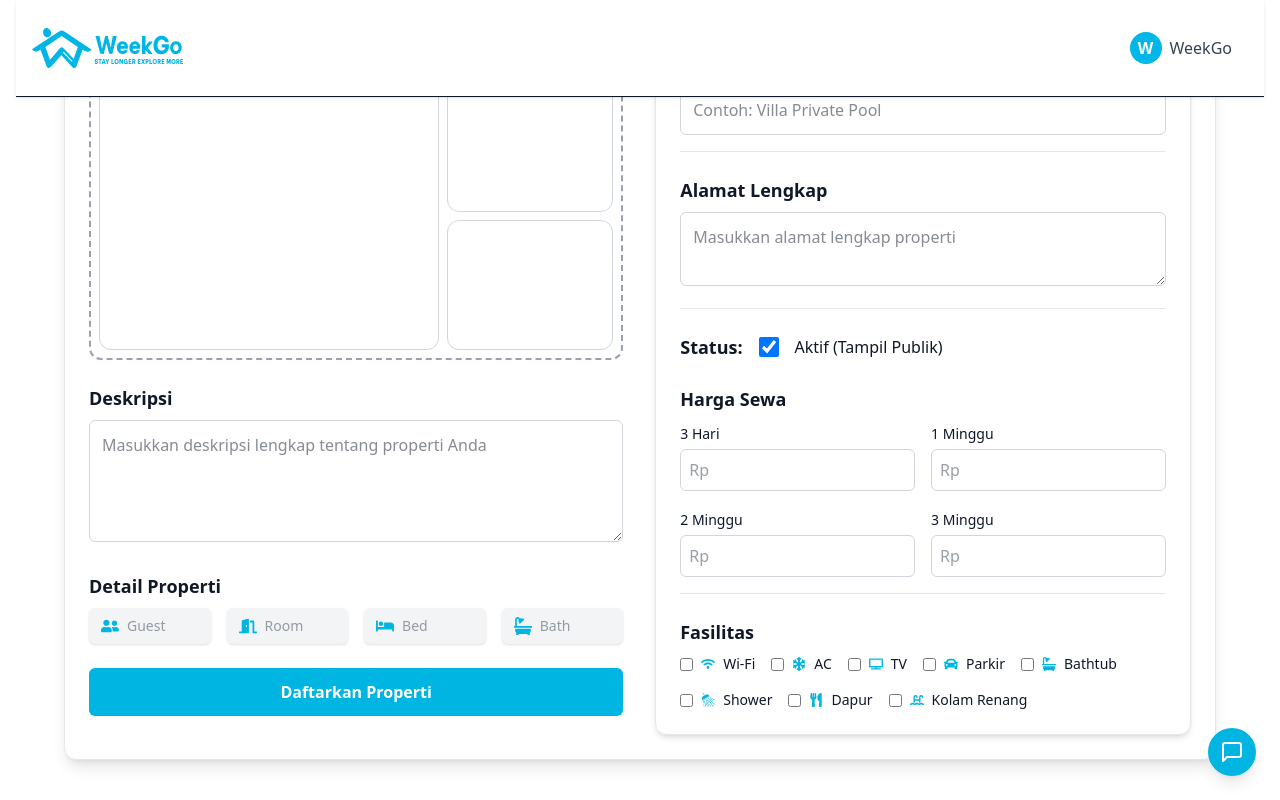
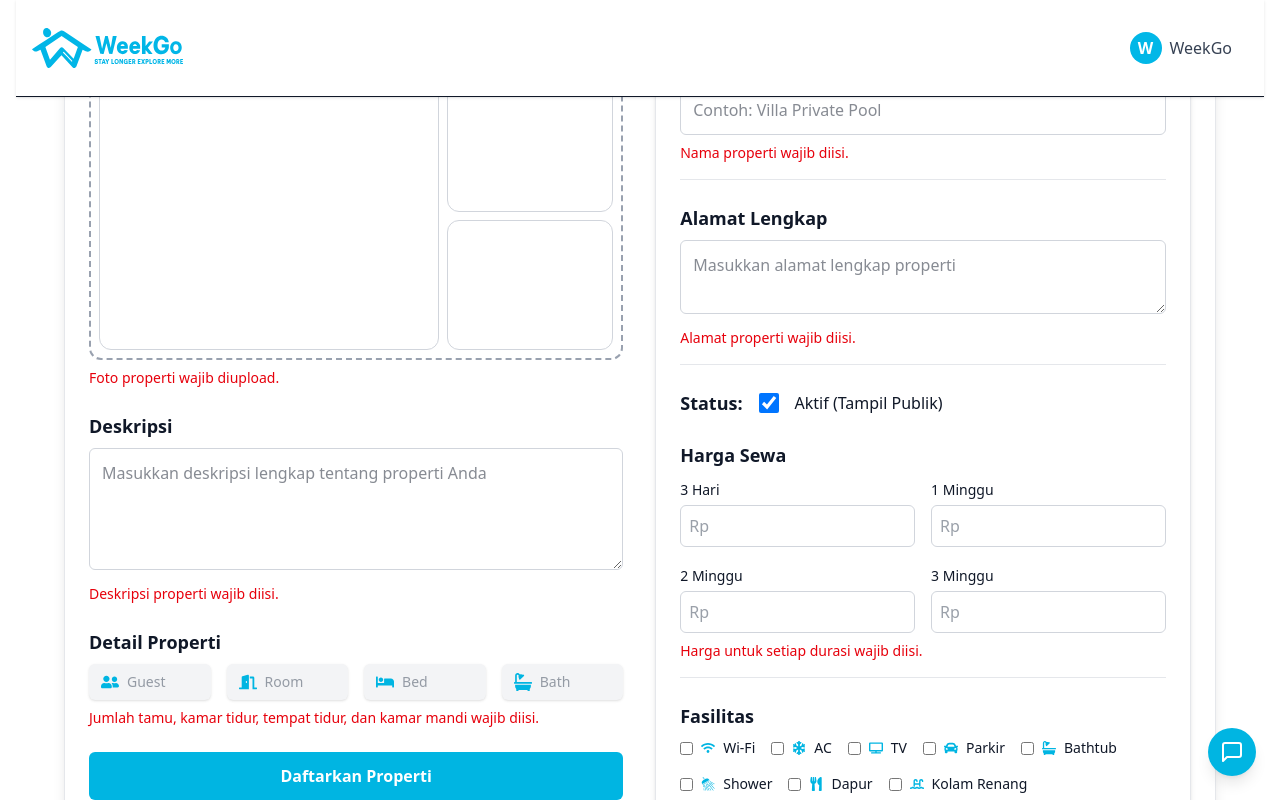
Before and after one commit to nacht24/WeekGo, a Next.js app: page /host-feature in a window 1280 px wide. Both pictures are taken after a click on the button "Daftarkan Properti". Shown: the part 138-938 px from the top of the page. Built offline with nearby package versions, Linux system fonts and the light colour scheme.

Commit message:
Add notification Host-Page

```diff
--- a/app/host-feature/page.js
+++ b/app/host-feature/page.js
@@ -29,18 +29,50 @@ export default function HostFeaturePage() {
   });
   const [photos, setPhotos] = useState([]);
   const [isSubmitting, setIsSubmitting] = useState(false);
+  const [successMessage, setSuccessMessage] = useState('');
+  const [warningMessage, setWarningMessage] = useState({
+    propertyName: '',
+    description: '',
+    address: '',
+    prices: '',
+    photos: '',
+    details: '',
+  });
 
   const handleSubmit = () => {
+    let newWarningMessage = {
+      propertyName: '',
+      description: '',
+      address: '',
+      prices: '',
+      photos: '',
+      details: '',
+    };
+
+    // Cek apakah ada field yang belum diisi
+    if (!propertyName) newWarningMessage.propertyName = 'Nama properti wajib diisi.';
+    if (!description) newWarningMessage.description = 'Deskripsi properti wajib diisi.';
+    if (!address) newWarningMessage.address = 'Alamat properti wajib diisi.';
+
+    // Perbarui pengecekan harga sewa untuk menghindari peringatan saat harga sudah ada
     if (
-      !propertyName || !description || !address ||
-      Object.values(prices).some((val) => !val) || photos.length === 0
+      !prices['3hari'] || !prices['1minggu'] || !prices['2minggu'] || !prices['3minggu']
     ) {
-      alert('Silakan lengkapi semua field, termasuk alamat dan foto.');
+      newWarningMessage.prices = 'Harga untuk setiap durasi wajib diisi.';
+    }
+
+    if (photos.length === 0) newWarningMessage.photos = 'Foto properti wajib diupload.';
+    if (Object.values(details).some((val) => !val)) newWarningMessage.details = 'Jumlah tamu, kamar tidur, tempat tidur, dan kamar mandi wajib diisi.';
+
+    if (Object.values(newWarningMessage).some((msg) => msg)) {
+      setWarningMessage(newWarningMessage);  // Menampilkan peringatan
+      setSuccessMessage(''); // Clear success message if any error occurs
       return;
     }
+
     setIsSubmitting(true);
     setTimeout(() => {
-      alert('Properti berhasil disimpan!');
+      setSuccessMessage('Properti berhasil didaftarkan!');
       setIsSubmitting(false);
     }, 1000);
   };
@@ -84,6 +116,9 @@ export default function HostFeaturePage() {
               </label>
             ))}
           </div>
+          {warningMessage.photos && (
+            <p className="text-red-600 text-sm mt-2">{warningMessage.photos}</p>
+          )}
 
           {/* Deskripsi */}
           <div className="mt-6">
@@ -95,6 +130,9 @@ export default function HostFeaturePage() {
               value={description}
               onChange={(e) => setDescription(e.target.value)}
             />
+            {warningMessage.description && (
+              <p className="text-red-600 text-sm mt-2">{warningMessage.description}</p>
+            )}
           </div>
 
           {/* Detail Properti */}
@@ -126,20 +164,25 @@ export default function HostFeaturePage() {
                 </div>
               ))}
             </div>
+            {warningMessage.details && (
+              <p className="text-red-600 text-sm mt-2">{warningMessage.details}</p>
+            )}
           </div>
+
           <button
             onClick={handleSubmit}
             disabled={isSubmitting}
-            style={
-              isSubmitting
-                ? {}
-                : { backgroundColor: '#00B5E2' }
-            }
-            className={`w-full py-3 mt-6 rounded-md text-white font-semibold transition duration-200 ${isSubmitting ? 'bg-gray-400 cursor-not-allowed' : 'hover:brightness-110'
-              }`}
+            style={isSubmitting ? {} : { backgroundColor: '#00B5E2' }}
+            className={`w-full py-3 mt-6 rounded-md text-white font-semibold transition duration-200 ${isSubmitting ? 'bg-gray-400 cursor-not-allowed' : 'hover:brightness-110'}`}
           >
             {isSubmitting ? 'Menyimpan...' : 'Daftarkan Properti'}
           </button>
+          {/* Success Message */}
+          {successMessage && (
+            <div className="mt-4 text-center text-green-500 font-semibold">
+              {successMessage}
+            </div>
+          )}
         </div>
 
         {/* KANAN */}
@@ -153,6 +196,9 @@ export default function HostFeaturePage() {
               value={propertyName}
               onChange={(e) => setPropertyName(e.target.value)}
             />
+            {warningMessage.propertyName && (
+              <p className="text-red-600 text-sm mt-2">{warningMessage.propertyName}</p>
+            )}
           </div>
 
           <div className="pb-4 border-b border-gray-200">
@@ -164,6 +210,9 @@ export default function HostFeaturePage() {
               value={address}
               onChange={(e) => setAddress(e.target.value)}
             />
+            {warningMessage.address && (
+              <p className="text-red-600 text-sm mt-2">{warningMessage.address}</p>
+            )}
           </div>
 
           <div className="flex items-center gap-4">
@@ -192,8 +241,8 @@ export default function HostFeaturePage() {
                     type="number"
                     placeholder="Rp"
                     className="w-full p-2 border border-gray-300 rounded-md mt-1
-                   focus:outline-none focus:ring-2 focus:ring-[#00B5E2] focus:border-[#00B5E2]
-                   text-gray-700 focus:text-[#00B5E2] focus:font-semibold"
+                      focus:outline-none focus:ring-2 focus:ring-[#00B5E2] focus:border-[#00B5E2]
+                      text-gray-700 focus:text-[#00B5E2] focus:font-semibold"
                     value={prices[key]}
                     onChange={(e) =>
                       setPrices((prev) => ({
@@ -205,8 +254,10 @@ export default function HostFeaturePage() {
                 </div>
               ))}
             </div>
+            {warningMessage.prices && (
+              <p className="text-red-600 text-sm mt-2">{warningMessage.prices}</p>
+            )}
           </div>
-
 
           {/* Fasilitas */}
           <div>
```
Also changed, not shown: package.json (+5 -3 lines), 1 other file (tests, documents, lock files or other folders).
